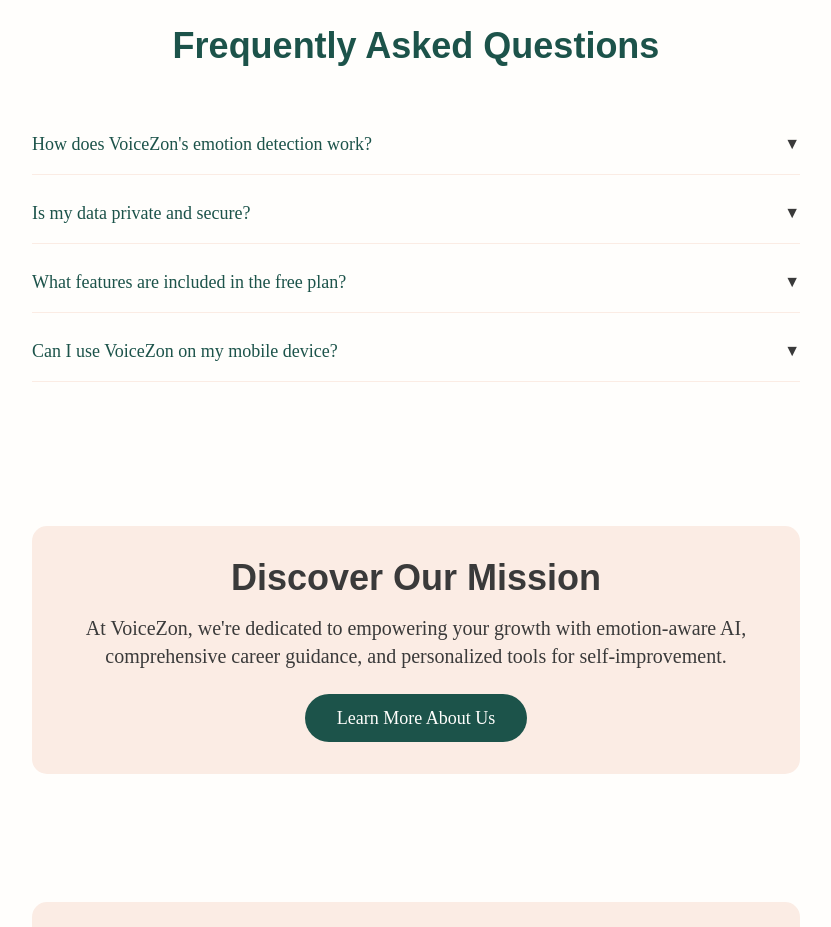
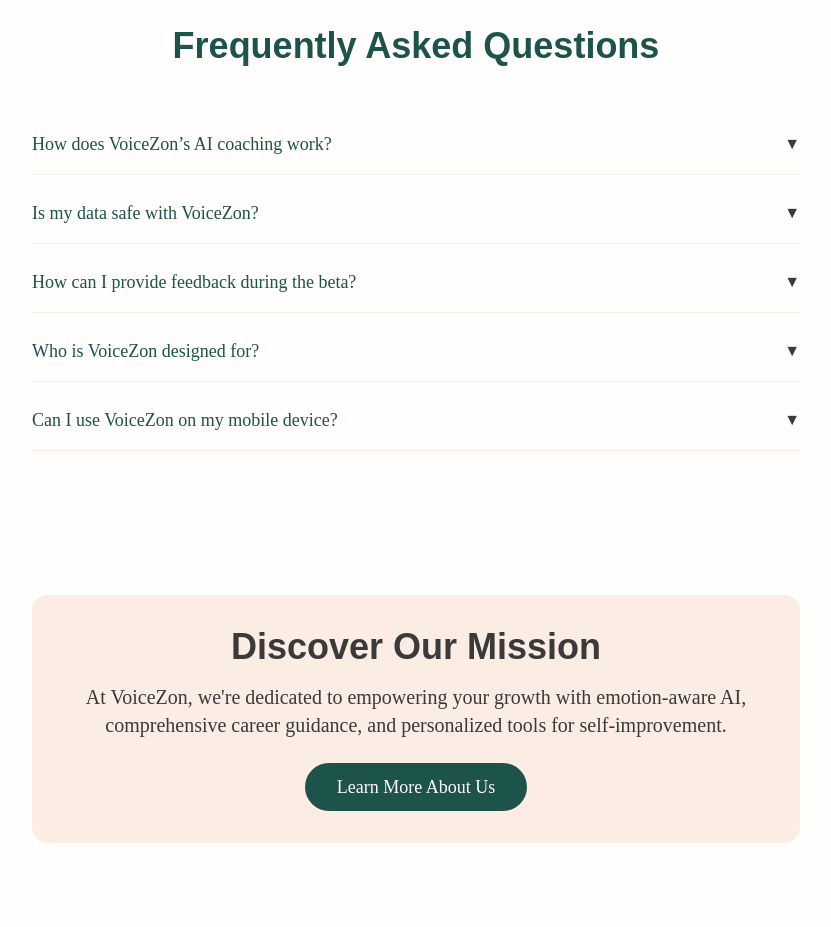
Before and after one commit to a-elhaag/voicezon_emo, a Next.js app: page / in a window 1280 px wide. Shown: the part 1520-2447 px from the top of the page, without its empty margins (224-1055 px from the left). Built offline with nearby package versions, Linux system fonts and the light colour scheme.

Commit message:
update FAQSection content for clarity and add new questions

```diff
--- a/components/FAQSection.tsx
+++ b/components/FAQSection.tsx
@@ -5,16 +5,20 @@
 // FAQ dictionary for easy editing
 const FAQData = [
   {
-    question: "How does VoiceZon's emotion detection work?",
-    answer: "VoiceZon uses advanced AI algorithms to analyze voice patterns, tone, and speech characteristics to understand emotional states and provide personalized guidance."
+    question: "How does VoiceZon’s AI coaching work?",
+    answer: "VoiceZon uses advanced AI algorithms to analyze your voice patterns, behavior, and progress. Our digital coach, Vee, then delivers personalized guidance and actionable insights to support your unique growth journey."
   },
   {
-    question: "Is my data private and secure?",
-    answer: "Yes, we take privacy seriously. All your data is encrypted and stored securely. We never share your personal information with third parties."
+    question: "Is my data safe with VoiceZon?",
+    answer: "We take data protection seriously. Your information is managed under strict privacy practices, and we never share your personal details with external parties."
   },
   {
-    question: "What features are included in the free plan?",
-    answer: "The free plan includes basic emotion analysis, simple career guidance, and limited practice sessions. Premium features unlock advanced analytics and personalized coaching."
+    question: "How can I provide feedback during the beta?",
+    answer: "We value your input! You can share your thoughts and suggestions directly through the app’s feedback feature or by reaching out to our support team. Your insights are crucial to shaping VoiceZon’s future."
+  },
+  {
+    question: "Who is VoiceZon designed for?",
+    answer: "VoiceZon is crafted for anyone looking to enhance their personal development—whether you're just starting out or seeking to refine your skills. Our AI coaching adapts to your unique needs and progress."
   },
   {
     question: "Can I use VoiceZon on my mobile device?",
```
